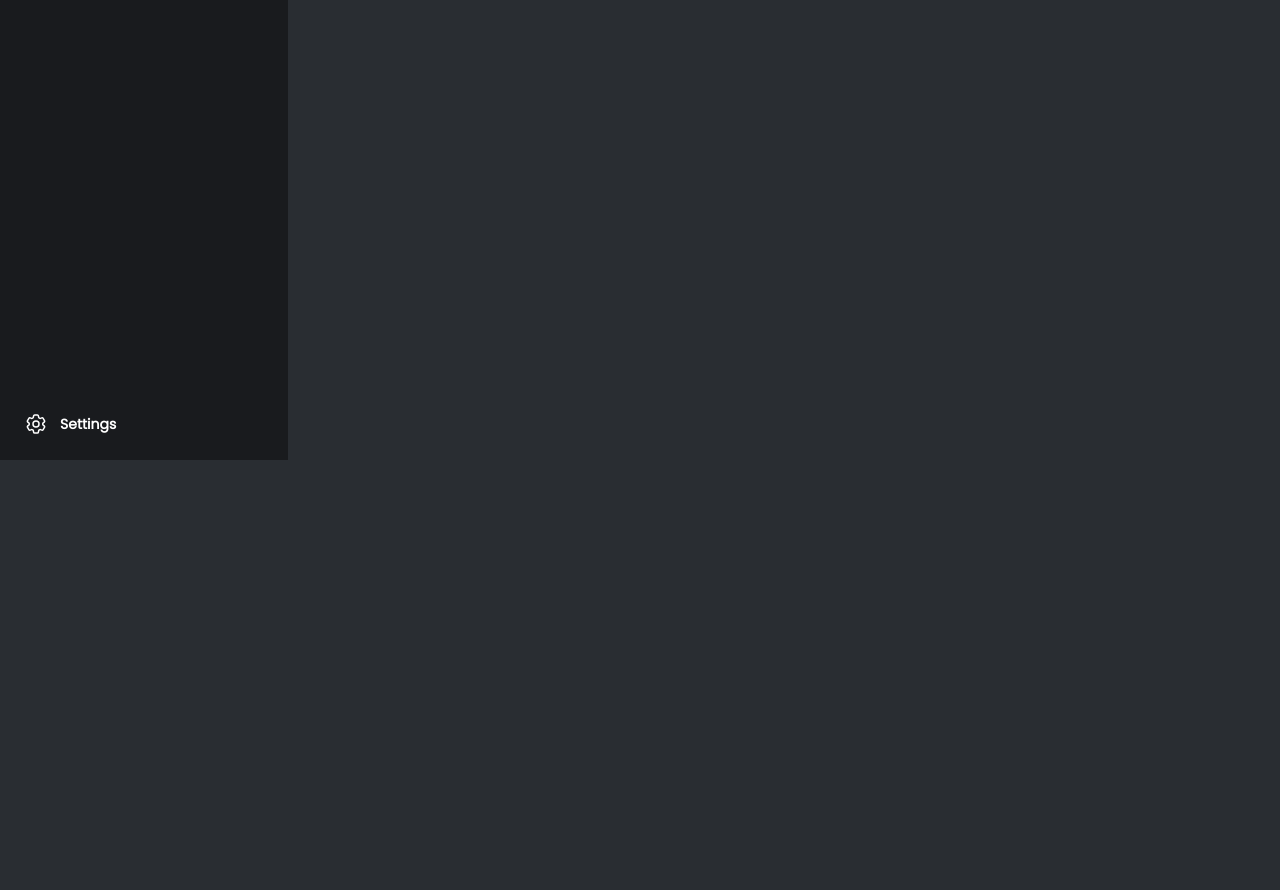
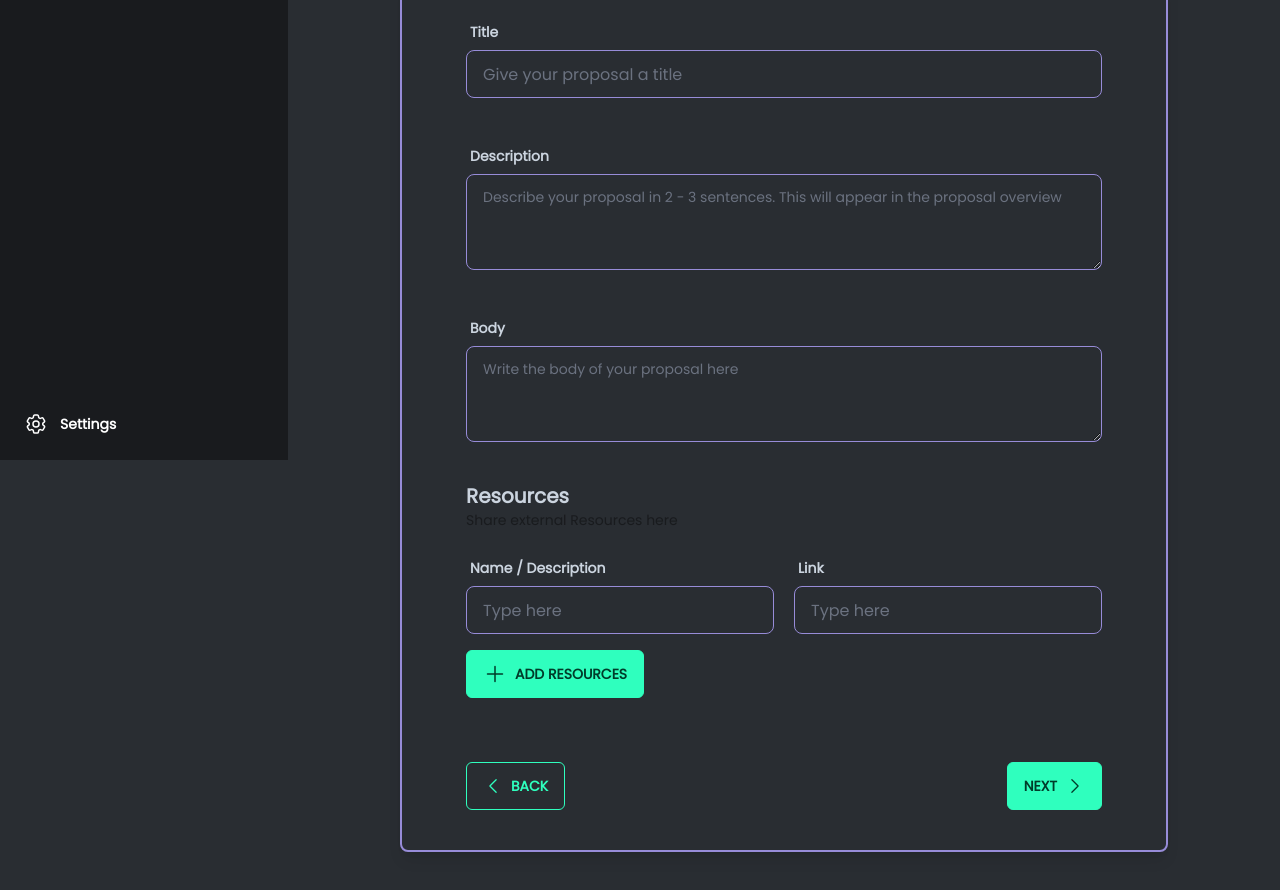
Before and after one commit to supreme2580/daoglobal-hackathon-ui, a Next.js app: page /proposals/create in a window 1280 px wide. Shown: the part 340-1230 px from the top of the page. Before the commit the page ends 960 px from the top, so only its background shows below. Built offline with nearby package versions, Linux system fonts and the light colour scheme; what wagmi would draw is missing.

Commit message:
added first step of create proposals

```diff
--- a/src/components/inputs/Buttons.tsx
+++ b/src/components/inputs/Buttons.tsx
@@ -11,14 +11,14 @@ export const PrimaryButton: React.FC<Props> = ({
   startIcon,
   endIcon,
   children,
-  classNames,
+  className,
   ...props
 }) => {
   return (
     <button
       className={classnames(
         "btn-primary btn flex items-center gap-2 rounded-md",
-        classNames
+        className
       )}
       {...props}
     >
--- a/src/views/proposals/CreateProposalsView.tsx
+++ b/src/views/proposals/CreateProposalsView.tsx
@@ -1,6 +1,11 @@
 /* eslint-disable @typescript-eslint/no-misused-promises */
 import { PrimaryButton } from "@components/inputs";
-import { PlusSmallIcon } from "@heroicons/react/24/outline";
+import {
+  ChevronLeftIcon,
+  ChevronRightIcon,
+  PlusIcon,
+  PlusSmallIcon,
+} from "@heroicons/react/24/outline";
 import { useRouter } from "next/router";
 import React, { useState } from "react";
 
@@ -8,7 +13,7 @@ export const CreateProposalsView = () => {
   const [currentStep, setStep] = useState<1 | 2 | 3>(1);
   return (
     <React.Fragment>
-      <div className="flex h-full w-full flex-1 flex-col gap-10">
+      <div className="flex h-full w-full max-w-5xl flex-1 flex-col gap-10 px-20">
         <div>
           <h1 className="text-4xl font-bold">Create Proposals</h1>
           <h4>
@@ -18,12 +23,128 @@ export const CreateProposalsView = () => {
         </div>
 
         <div>
+          <p>Step {currentStep}3</p>
           <progress
             className="progress progress-primary h-4 w-full"
             value={Math.round(100 * (currentStep / 3))}
             max="100"
           ></progress>
         </div>
+
+        <div className="flex w-full flex-col gap-10 rounded-lg border-2 border-accent px-16 py-10 shadow-lg">
+          <div className="form-control w-full">
+            <label className="label">
+              <span className="label-text font-semibold">Title</span>
+            </label>
+            <input
+              type="text"
+              placeholder="Give your proposal a title"
+              className="input-bordered input-accent input w-full"
+            />
+            {false && (
+              <label className="label">
+                <span className="label-text-alt">Bottom Left label</span>
+              </label>
+            )}
+          </div>
+
+          <div className="form-control">
+            <label className="label">
+              <span className="label-text font-semibold">Description</span>
+            </label>
+            <textarea
+              className="textarea-bordered textarea-accent textarea h-24"
+              placeholder="Describe your proposal in 2 - 3 sentences. This will appear in the proposal overview"
+            ></textarea>
+            {false && (
+              <label className="label">
+                <span className="label-text-alt">Your bio</span>
+              </label>
+            )}
+          </div>
+
+          <div className="form-control">
+            <label className="label">
+              <span className="label-text font-semibold">Body</span>
+            </label>
+            <textarea
+              className="textarea-bordered textarea-accent textarea h-24"
+              placeholder="Write the body of your proposal here"
+            ></textarea>
+            {false && (
+              <label className="label">
+                <span className="label-text-alt">Your bio</span>
+              </label>
+            )}
+          </div>
+
+          <div className="w-full">
+            <div>
+              <h3 className="text-xl font-bold">Resources</h3>
+              <p className="text-sm text-secondary">
+                Share external Resources here
+              </p>
+            </div>
+
+            <div className="mt-5 flex items-center justify-stretch gap-5">
+              <div className="form-control w-full">
+                <label className="label">
+                  <span className="label-text font-semibold">
+                    Name / Description
+                  </span>
+                </label>
+                <input
+                  type="text"
+                  placeholder="Type here"
+                  className="input-bordered input-accent input w-full"
+                />
+                {false && (
+                  <label className="label">
+                    <span className="label-text-alt">Bottom Left label</span>
+                  </label>
+                )}
+              </div>
+
+              <div className="form-control w-full">
+                <label className="label">
+                  <span className="label-text font-semibold">Link</span>
+                </label>
+                <input
+                  type="text"
+                  placeholder="Type here"
+                  className="input-bordered input-accent input w-full"
+                />
+                {false && (
+                  <label className="label">
+                    <span className="label-text-alt">Bottom Left label</span>
+                  </label>
+                )}
+              </div>
+            </div>
+
+            <PrimaryButton
+              className="mt-4"
+              startIcon={<PlusIcon width={24} height={24} />}
+            >
+              Add Resources
+            </PrimaryButton>
+          </div>
+
+          <div className="mt-6 flex w-full items-center justify-between">
+            <PrimaryButton
+              className="btn-outline"
+              startIcon={<ChevronLeftIcon width={20} height={20} />}
+            >
+              Back
+            </PrimaryButton>
+
+            <PrimaryButton
+              endIcon={<ChevronRightIcon width={20} height={20} />}
+            >
+              Next
+            </PrimaryButton>
+          </div>
+        </div>
       </div>
     </React.Fragment>
   );
--- a/tailwind.config.ts
+++ b/tailwind.config.ts
@@ -32,10 +32,11 @@ export default {
           success: "#119C65",
           warning: "#F4D371",
           error: "#F15232",
+          border: "#DEF1FF",
         },
         lightmode: {
           primary: "#5dfdcb",
-          secondary: "#f3f4f6",
+          secondary: "#808191",
           accent: "#978cd8",
           neutral: "#d2c47e",
           "base-100": "#fff",
@@ -43,6 +44,7 @@ export default {
           success: "#2DD4BF",
           warning: "#F4BF50",
           error: "#E11D48",
+          border: "#DEF1FF",
         },
       },
     ],
```
